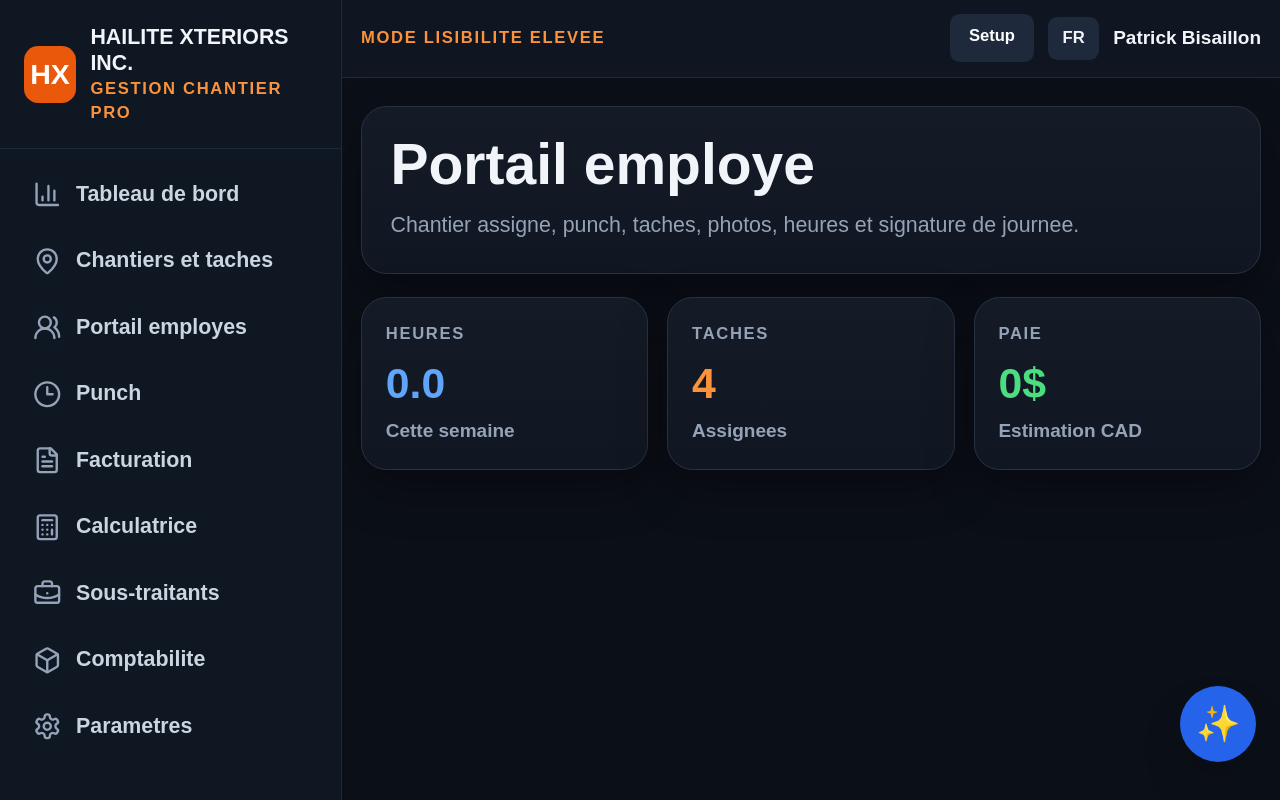
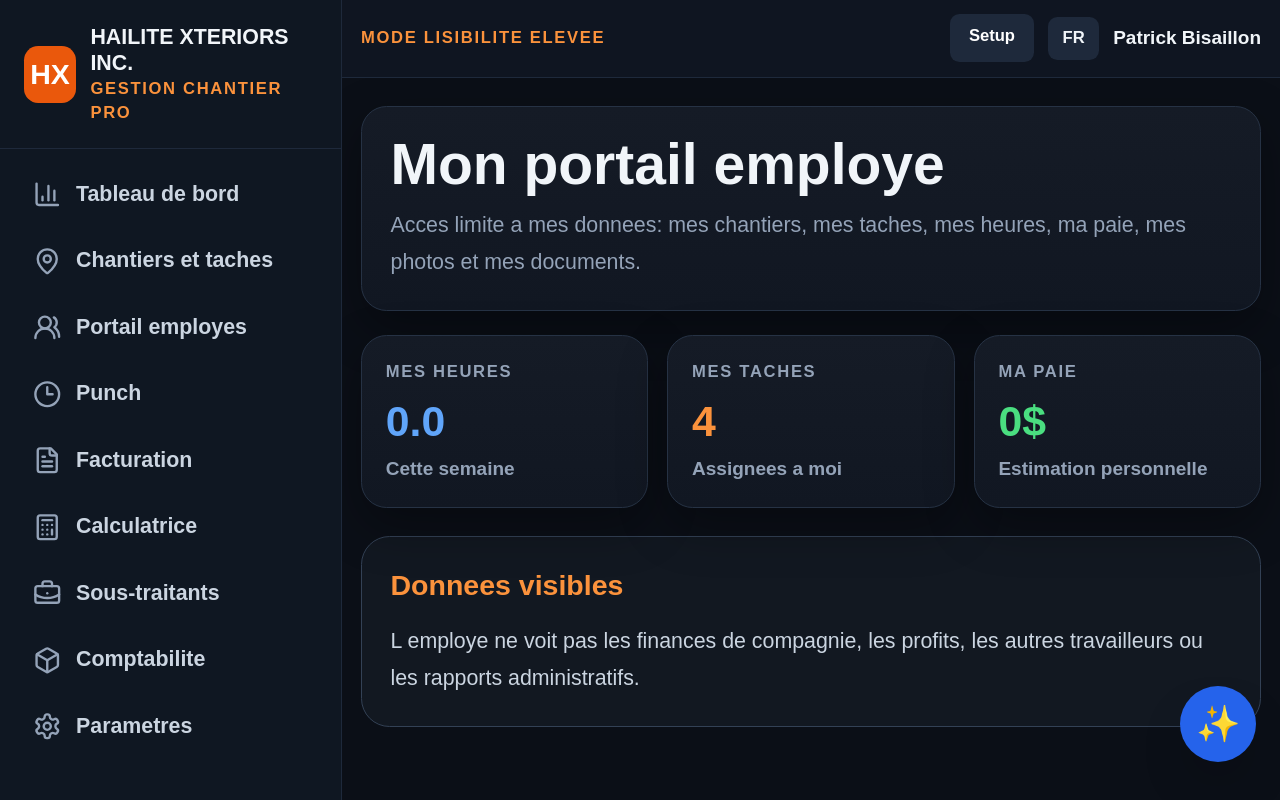
Before and after one commit to bisaillonpatrick1979-dev/Chatgpt-hailite-, a Next.js app: page /worker in a window 1280 px wide. Shown: the top 800 px of the page. Built offline with nearby package versions, Linux system fonts and the light colour scheme.

Commit message:
Clarify worker portal data isolation

```diff
--- a/app/worker/page.tsx
+++ b/app/worker/page.tsx
@@ -4,13 +4,17 @@ export default function Worker() {
   return (
     <AppShell>
       <section className="pro-card p-6">
-        <h1 className="text-5xl font-black">Portail employe</h1>
-        <p className="large-readable mt-3 text-slate-400">Chantier assigne, punch, taches, photos, heures et signature de journee.</p>
+        <h1 className="text-5xl font-black">Mon portail employe</h1>
+        <p className="large-readable mt-3 text-slate-400">Acces limite a mes donnees: mes chantiers, mes taches, mes heures, ma paie, mes photos et mes documents.</p>
       </section>
       <section className="mt-5 grid gap-4 md:grid-cols-3">
-        <ProMetric label="Heures" value="0.0" note="Cette semaine" tone="blue" />
-        <ProMetric label="Taches" value="4" note="Assignees" tone="orange" />
-        <ProMetric label="Paie" value="0$" note="Estimation CAD" tone="green" />
+        <ProMetric label="Mes heures" value="0.0" note="Cette semaine" tone="blue" />
+        <ProMetric label="Mes taches" value="4" note="Assignees a moi" tone="orange" />
+        <ProMetric label="Ma paie" value="0$" note="Estimation personnelle" tone="green" />
+      </section>
+      <section className="pro-panel mt-6 p-6">
+        <h2 className="text-2xl font-black text-orange-400">Donnees visibles</h2>
+        <p className="large-readable mt-4 text-slate-300">L employe ne voit pas les finances de compagnie, les profits, les autres travailleurs ou les rapports administratifs.</p>
       </section>
     </AppShell>
   );
```
